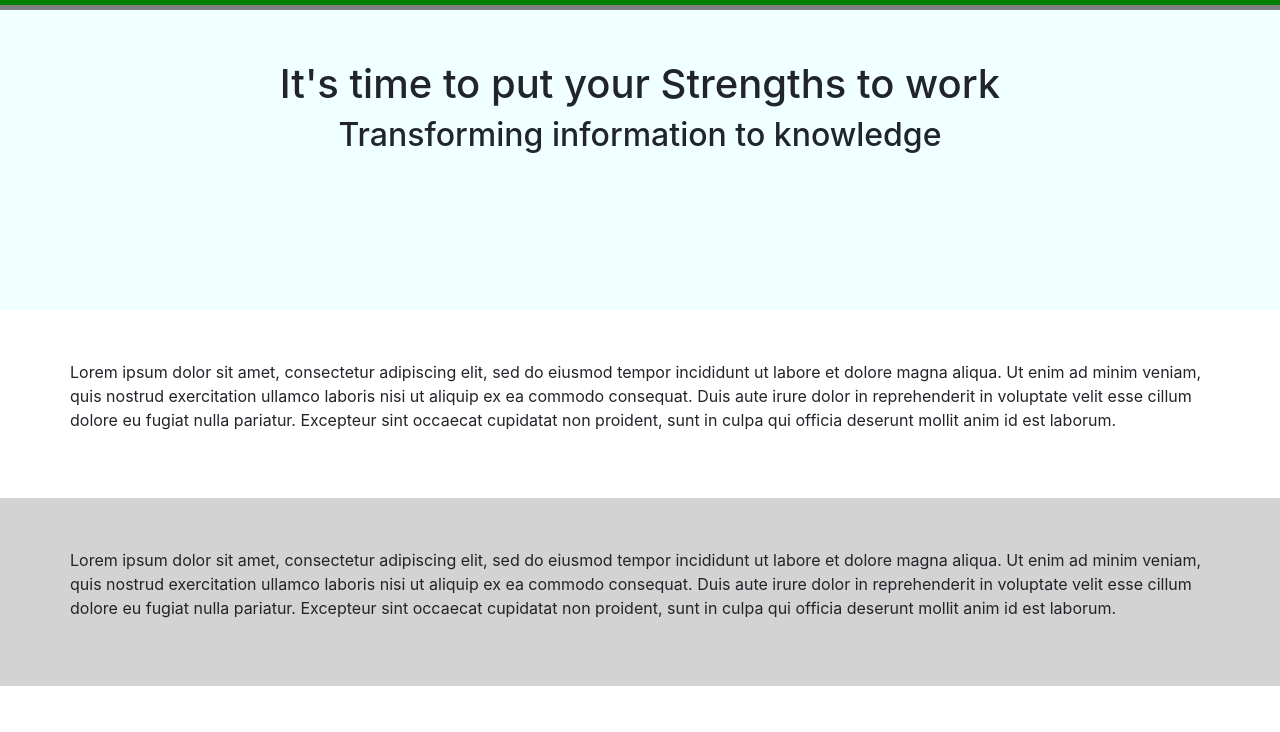
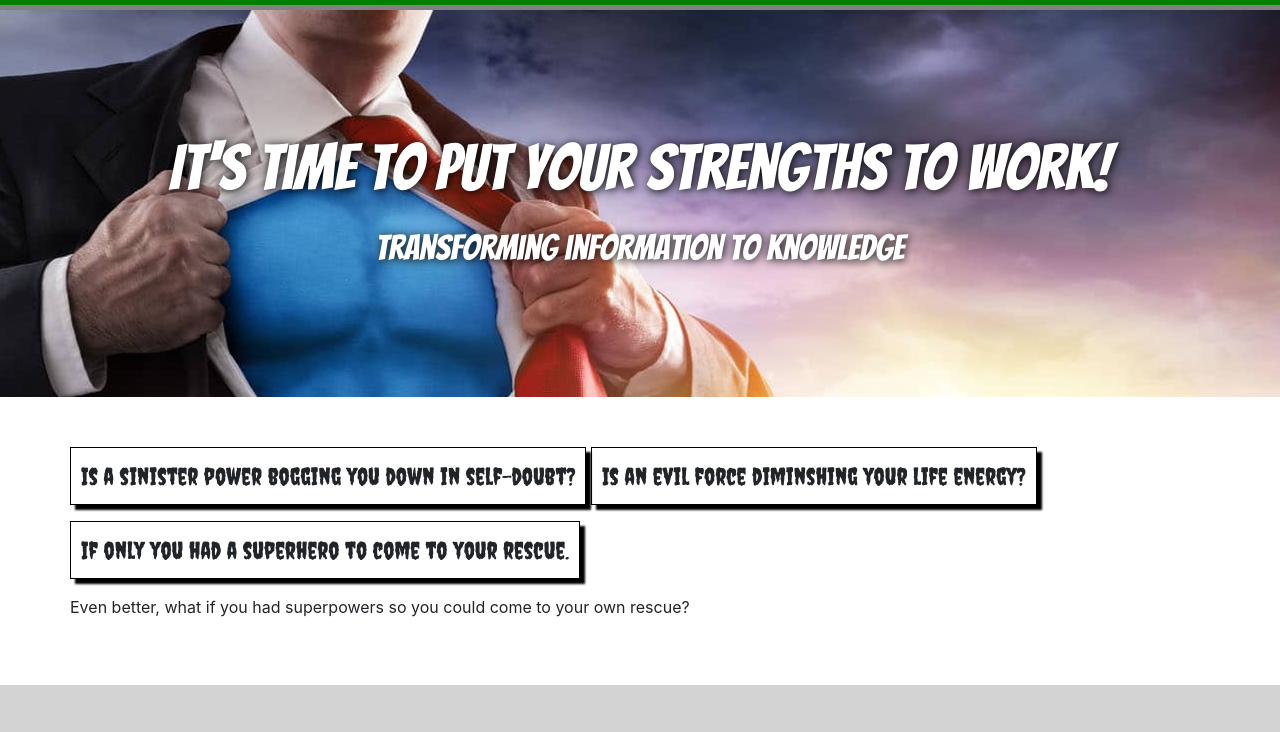
Before and after one commit to evanslaton/crewsstrengths, a plain HTML site: page index.html in a window 1280 px wide. Shown: the part 65-797 px from the top of the page. Drawn offline with nearby package versions, Linux system fonts and the light colour scheme; a web font is replaced by a local one.

Commit message:
Added temporary header background image and new fonts

```diff
--- a/css/styles.css
+++ b/css/styles.css
@@ -19,12 +19,33 @@ a.nav-link {
   text-shadow: 1px 1px 1px black;
 }
 
+a.nav-link:hover {
+  text-shadow: 1px 1px 5px black;
+}
 
 
 /*============ Header ============*/
-.example {
-  background-color: azure;
-  height: 300px;
+div.example {
+  background-image: url(../img/superhero.jpg);
+  background-repeat: no-repeat;
+  background-position: 35% 0;
+
+}
+
+header {
+  padding: 70px 0;
+  color: white;
+  font-family: Bangers;
+}
+
+header h1, header h2 {
+  font-size: 4em;
+  text-shadow: 1px 1px 10px black;
+}
+
+header h2 {
+  font-size: 2.2em;
+  margin-top: 20px;
 }
 
 /*============ Main Section ============*/
@@ -44,6 +65,17 @@ a.nav-link {
   padding: 50px 0;
 }
 
+
+.sinister {
+  font-size: 1.5em;
+  font-family: "Creepster";
+  display: inline-block;
+  border: 1px solid black;
+  padding: 10px;
+  box-shadow: 5px 5px 2px black;
+}
+
+
 section h2 {
   margin-bottom: 20px;
 }
@@ -51,8 +83,6 @@ section h2 {
 section img {
   margin-bottom: 20px;
 }
-
-
 
 
 /*============ Footer ============*/
--- a/index.html
+++ b/index.html
@@ -8,9 +8,17 @@
   <link rel="stylesheet" href="https://maxcdn.bootstrapcdn.com/bootstrap/4.0.0-beta.2/css/bootstrap.min.css" integrity="sha384-PsH8R72JQ3SOdhVi3uxftmaW6Vc51MKb0q5P2rRUpPvrszuE4W1povHYgTpBfshb" crossorigin="anonymous">
 
 
+<!-- JQuery -->
+  <script src="https://code.jquery.com/jquery-3.2.1.slim.min.js" integrity="sha384-KJ3o2DKtIkvYIK3UENzmM7KCkRr/rE9/Qpg6aAZGJwFDMVNA/GpGFF93hXpG5KkN" crossorigin="anonymous"></script>
+
+
 <!-- Font Awesome -->
   <script src="https://use.fontawesome.com/4f9f04b6db.js"></script>
 
+
+<!-- Google Fonts -->
+  <link href="https://fonts.googleapis.com/css?family=Bangers" rel="stylesheet">
+<link href="https://fonts.googleapis.com/css?family=Baloo|Ceviche+One|Chewy|Creepster|Denk+One|Frijole|Fruktur|Hanalei+Fill|IM+Fell+English+SC|Joti+One|Kavoon|Knewave|Lilita+One|Luckiest+Guy|Modak|Montserrat+Subrayada|Passion+One|Permanent+Marker|Racing+Sans+One|Rock+Salt|Sancreek|Sigmar+One|Skranji|Titan+One|Vast+Shadow|Vollkorn+SC" rel="stylesheet">
 
 <!-- Custom CSS -->
   <link  rel="stylesheet" type="text/css" href="css/styles.css">
@@ -52,7 +60,7 @@
 <!-- Header -->
   <div class="container-fluid section-padding example">
     <header>
-      <h1 class="text-center">It's time to put your Strengths to work</h1>
+      <h1 class="text-center">It's time to put your Strengths to work!</h1>
       <h2 class="text-center">Transforming information to knowledge</h2>
     </header>
   </div>
@@ -61,7 +69,22 @@
 <!-- Main Section -->
   <div class="container section-padding">
     <section>
-      <p>Lorem ipsum dolor sit amet, consectetur adipiscing elit, sed do eiusmod tempor incididunt ut labore et dolore magna aliqua. Ut enim ad minim veniam, quis nostrud exercitation ullamco laboris nisi ut aliquip ex ea commodo consequat. Duis aute irure dolor in reprehenderit in voluptate velit esse cillum dolore eu fugiat nulla pariatur. Excepteur sint occaecat cupidatat non proident, sunt in culpa qui officia deserunt mollit anim id est laborum.</p>
+      <p class="sinister">
+        Is a sinister power bogging you down in self-doubt?
+      </p>
+      <p class="sinister text-center">
+        Is an evil force diminshing your life energy?
+      </p>
+      <p class="sinister text-right">
+        If only you had a superhero to come to your rescue.
+      </p>
+      <p>
+        Even better, what if you had superpowers so you could come to your own rescue?
+      </p>
+
+
+
+
     </section>
   </div>
 
@@ -162,10 +185,6 @@
   </div>
 
 
-<!-- JQuery -->
-  <script src="https://code.jquery.com/jquery-3.2.1.slim.min.js" integrity="sha384-KJ3o2DKtIkvYIK3UENzmM7KCkRr/rE9/Qpg6aAZGJwFDMVNA/GpGFF93hXpG5KkN" crossorigin="anonymous"></script>
-
-
 <!-- Bootstrap -->
   <script src="https://cdnjs.cloudflare.com/ajax/libs/popper.js/1.12.3/umd/popper.min.js" integrity="sha384-vFJXuSJphROIrBnz7yo7oB41mKfc8JzQZiCq4NCceLEaO4IHwicKwpJf9c9IpFgh" crossorigin="anonymous"></script>
   <script src="https://maxcdn.bootstrapcdn.com/bootstrap/4.0.0-beta.2/js/bootstrap.min.js" integrity="sha384-alpBpkh1PFOepccYVYDB4do5UnbKysX5WZXm3XxPqe5iKTfUKjNkCk9SaVuEZflJ" crossorigin="anonymous"></script>
```
Also changed, not shown: img/superhero.jpg (added).
